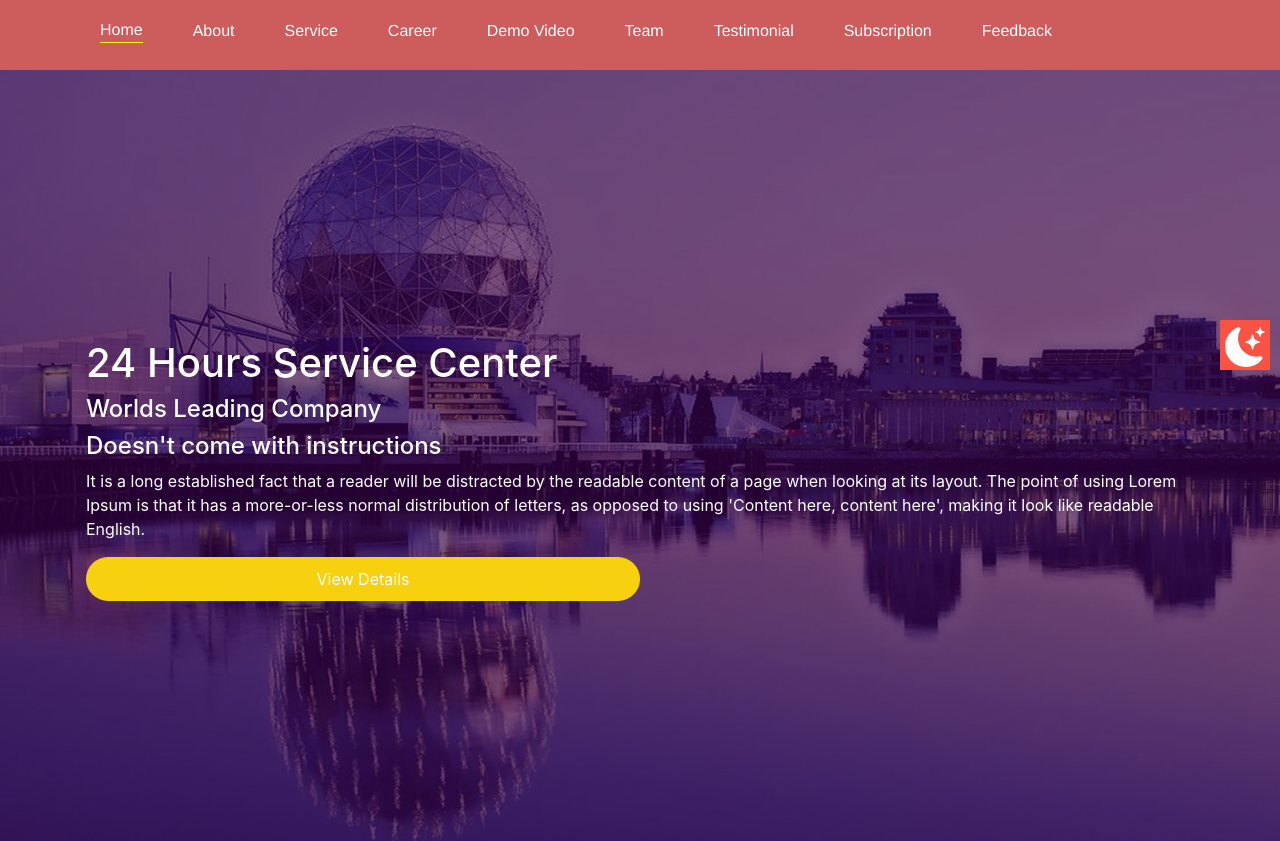
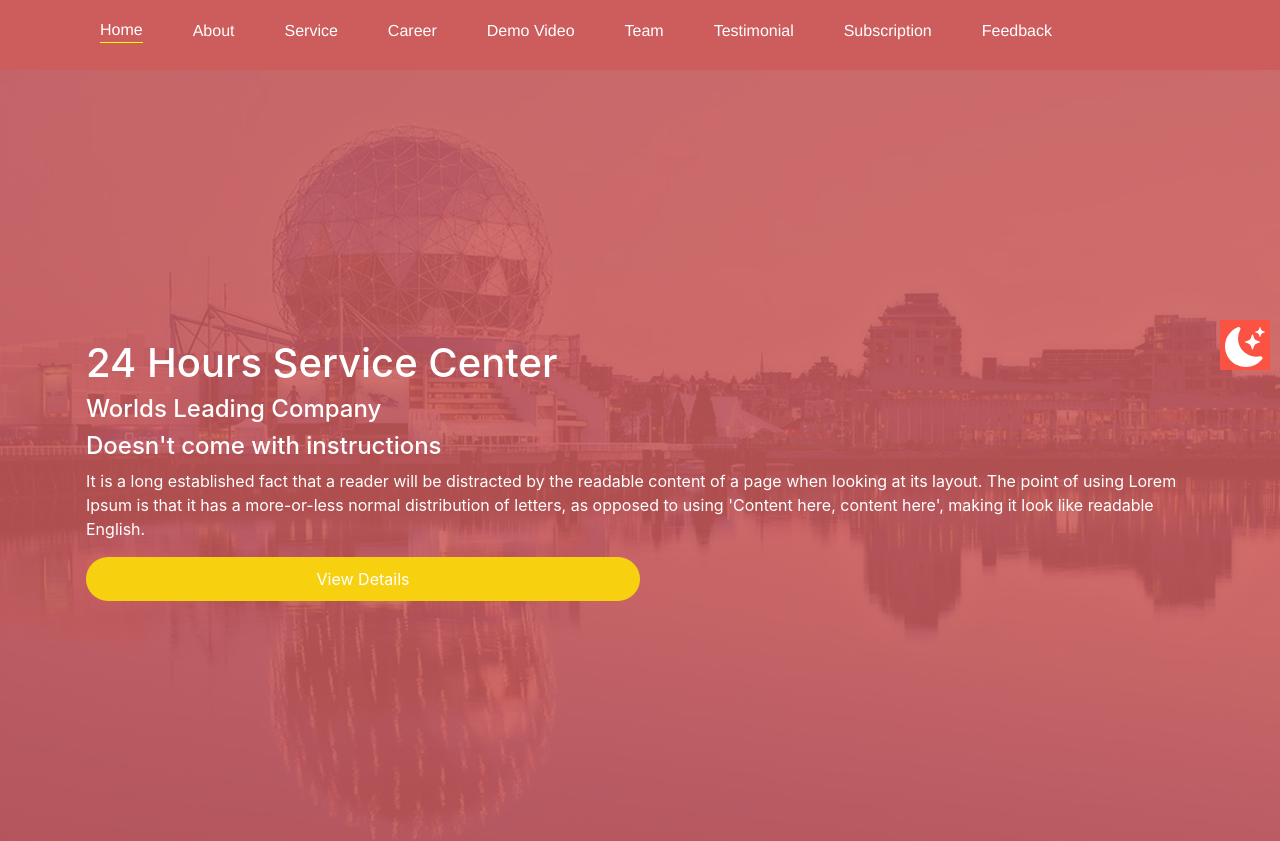
Before and after one commit to Yazdani1/React-Single-Page-Web-App-With-Smooth-Scrolling, a React (Create React App) app in the folder client/: page / in a window 1280 px wide. Shown: the top 841 px of the page. Built offline with nearby package versions, Linux system fonts and the light colour scheme; no server answers.

Commit message:
Design Fixed

```diff
--- a/client/src/App.js
+++ b/client/src/App.js
@@ -25,8 +25,9 @@ const App = () => {
   return (
     <ThemeContext.Provider value={{ theme, toggleTheme }}>
       <Navbar toggleTheme={toggleTheme} theme={theme} />
+      <NavbarMobile />
       <Home toggleTheme={toggleTheme} theme={theme}/>
-      <NavbarMobile />
+
       <div className="main-app" id={theme}>
         <About />
         <Services />
--- a/client/src/components/Home/home.css
+++ b/client/src/components/Home/home.css
@@ -2,7 +2,7 @@
   height: 100vh;
   color: #fff;
   height: 100vh;
-  background-color: #38004ca0;
+  background-color: #cd5c5cda;
   position: relative;
 }
 
```
